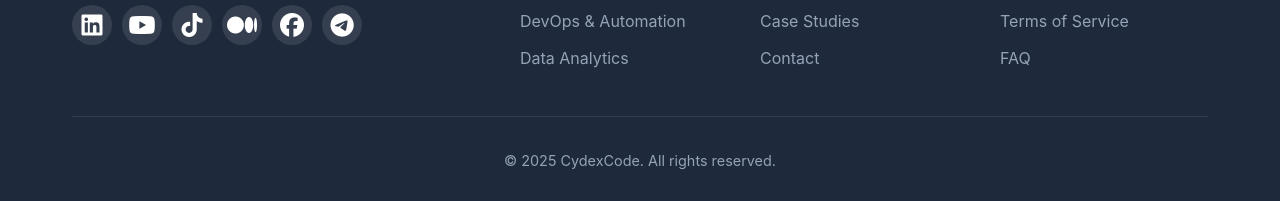
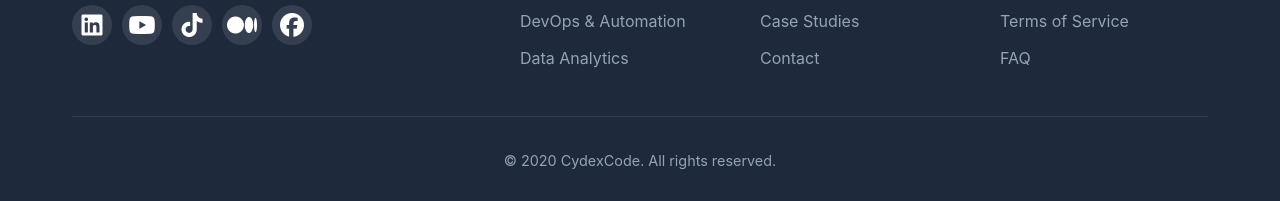
Before and after one commit to CydexCode/cydexcode_Web, a plain HTML site: page index.html in a window 1280 px wide. Shown: the part 3719-3920 px from the top of the page. Drawn offline with Linux system fonts and the light colour scheme.

Commit message:
Update index.html

```diff
--- a/index.html
+++ b/index.html
@@ -880,7 +880,7 @@
                 <a href="https://www.tiktok.com/@cydexcode" target="_blank" class="social-link"><i class="fab fa-tiktok"></i></a>
                 <a href="https://medium.com/@cydexcode" target="_blank" class="social-link"><i class="fab fa-medium"></i></a>
                 <a href="https://www.facebook.com/@cydexcode" target="_blank" class="social-link"><i class="fab fa-facebook"></i></a>
-                <a href="https://t.me/cydexcode" target="_blank" class="social-link"><i class="fab fa-telegram"></i></a>
+<!--                 <a href="https://t.me/cydexcode" target="_blank" class="social-link"><i class="fab fa-telegram"></i></a> -->
             </div>
 
           </div>
@@ -920,7 +920,7 @@
         </div>
 
         <div class="copyright">
-          <p>&copy; 2025 CydexCode. All rights reserved.</p>
+          <p>&copy; 2020 CydexCode. All rights reserved.</p>
         </div>
       </div>
     </footer>
```
